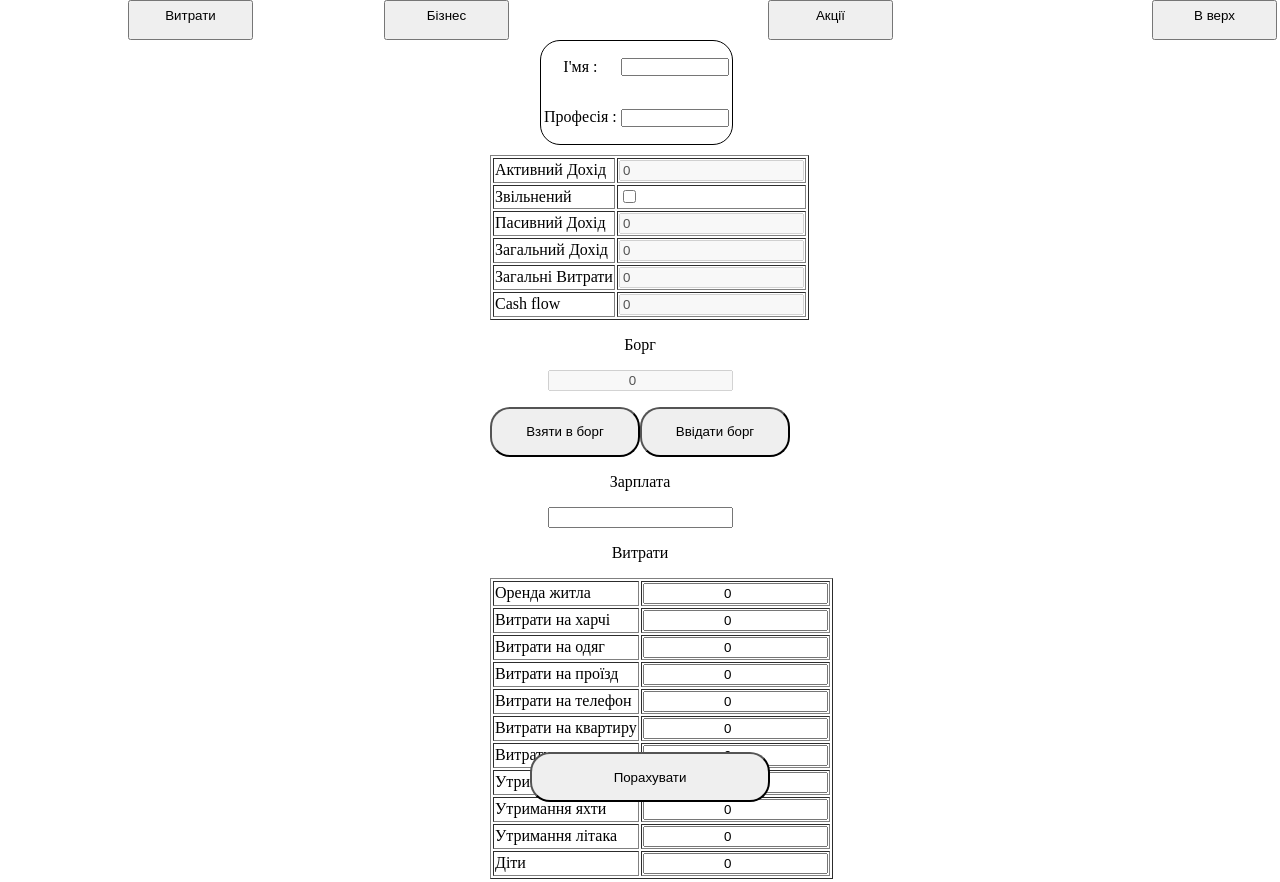
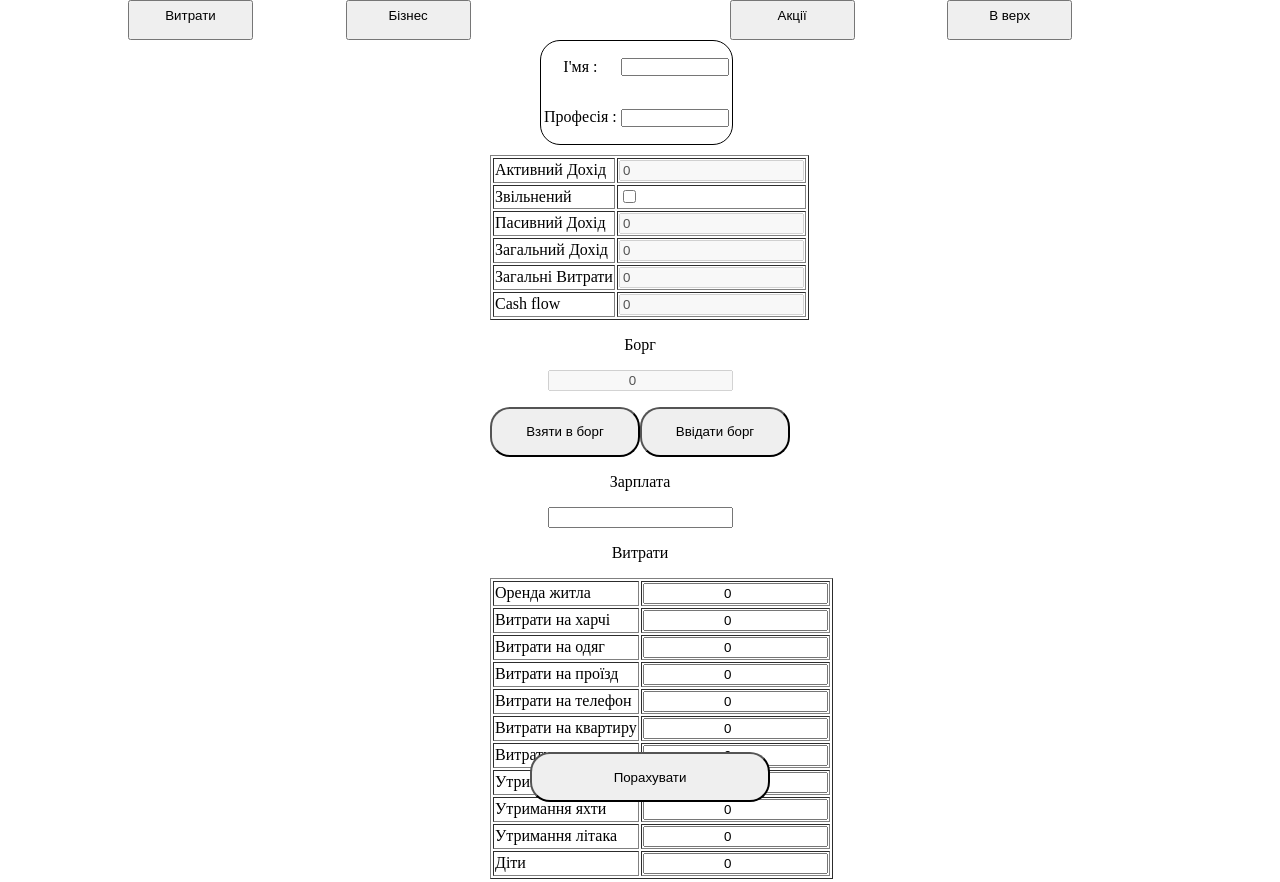
Before and after one commit to Anatoliy107/hellow, a plain HTML site: page index.html in a window 1280 px wide. Shown: the top 882 px of the page. Drawn offline with nearby package versions, Linux system fonts and the light colour scheme.

Commit message:
Update style.css

```diff
--- a/style.css
+++ b/style.css
@@ -58,19 +58,19 @@ a{
 .b2{
 	position: fixed;
 	top: 0px;
-	margin-left: 30%;
+	margin-left: 27%;
 
 }
 
 .b3{
 position: fixed;
 top: 0;
-margin-left: 60%;
+margin-left: 57%;
 }
 .b4{
 	position: fixed;
 	top: 0;
-margin-left:  90%;
+margin-left:  74%;
 }
 .balance{
 	margin-left: 100px;
```
